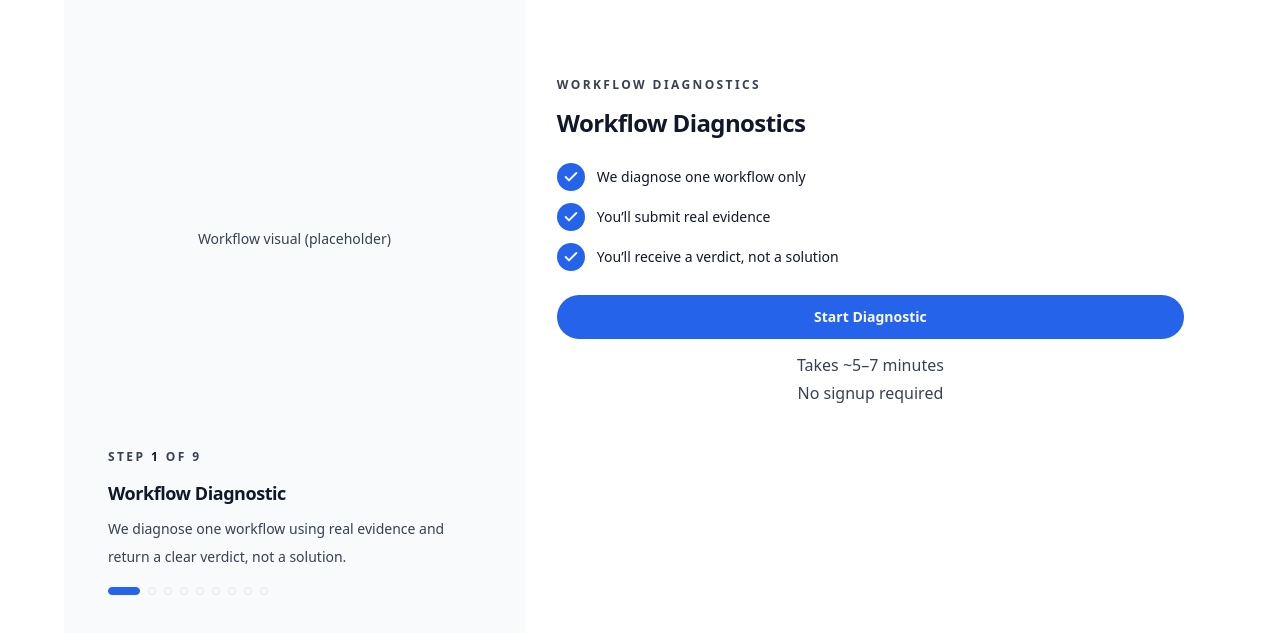
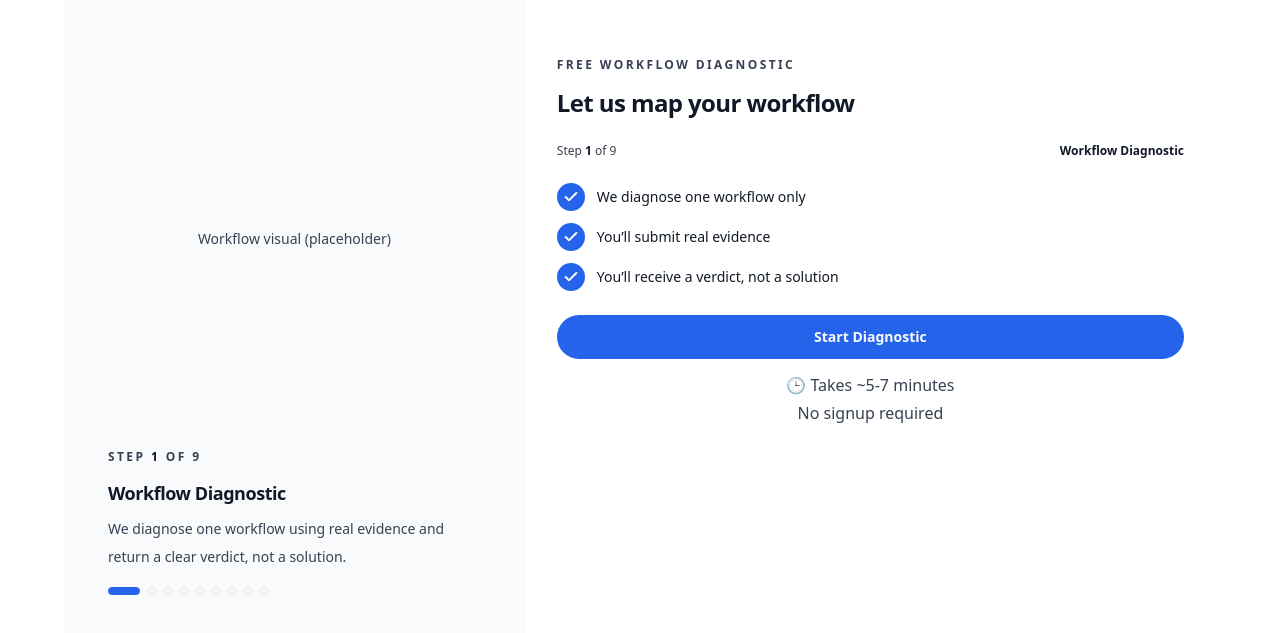
Before and after one commit to Freeman-md/freemanmadudili-ai, a Next.js app: page /audit in a window 1280 px wide. Shown: the part 161-794 px from the top of the page. Built offline with nearby package versions, Linux system fonts and the light colour scheme.

Commit message:
refactor: hide nav controls on landing step and route start via flow context

```diff
--- a/components/sections/automation-flow-section.tsx
+++ b/components/sections/automation-flow-section.tsx
@@ -111,13 +111,13 @@ export function AutomationFlowSection({ className }: AutomationFlowSectionProps)
 
             <div className="mt-6 flex flex-wrap items-center gap-3">
               <Link
-                className={cn(buttonVariants({ variant: "secondary" }))}
+                className={cn(buttonVariants({ variant: "primary" }))}
                 href="/audit"
               >
                 Get a free workflow audit
               </Link>
               <span className="text-xs text-muted-foreground">
-                🕒 Takes 5 minutes
+                🕒 Takes ~5-7 minutes
               </span>
             </div>
           </div>
--- a/components/sections/how-it-works-section.tsx
+++ /dev/null
@@ -1,33 +0,0 @@
-import { Container } from "@/components/layout/container";
-import { Section } from "@/components/layout/section";
-import { howItWorksSteps } from "@/lib/data/how-it-works-steps";
-
-export function HowItWorksSection() {
-  return (
-    <Section>
-      <Container>
-        <div>
-          <h2>How it works</h2>
-          <p className="mt-3 max-w-2xl">
-            A focused process that keeps delivery fast and predictable.
-          </p>
-        </div>
-
-        <div className="mt-10 grid gap-6 md:grid-cols-2 lg:grid-cols-4">
-          {howItWorksSteps.map((step, index) => (
-            <div
-              key={step.title}
-              className="rounded-2xl border border-border bg-card p-6"
-            >
-              <div className="flex h-10 w-10 items-center justify-center rounded-full border border-border bg-background text-sm font-semibold text-foreground">
-                {index + 1}
-              </div>
-              <h3 className="mt-4 text-lg">{step.title}</h3>
-              <p className="mt-2 text-sm">{step.description}</p>
-            </div>
-          ))}
-        </div>
-      </Container>
-    </Section>
-  );
-}
--- a/features/workflow-diagnostic/components/diagnostic-form-panel.tsx
+++ b/features/workflow-diagnostic/components/diagnostic-form-panel.tsx
@@ -27,10 +27,7 @@ export function DiagnosticFormPanel({
 
   return (
     <div className={cn("rounded-3xl bg-card p-8 place-content-center", className)}>
-      {isLandingStep ? (
-        <DiagnosticStepContent step={currentStep} />
-      ) : (
-        <>
+
           <div className="grid gap-2">
             <p className="text-xs font-semibold uppercase tracking-[0.2em] text-muted-foreground">
               Free workflow diagnostic
@@ -69,7 +66,8 @@ export function DiagnosticFormPanel({
             <DiagnosticStepContent step={currentStep} />
           </div>
 
-          <div className="mt-8 flex flex-wrap items-center justify-between gap-3">
+          {
+            !isLandingStep && <div className="mt-8 flex flex-wrap items-center justify-between gap-3">
             <Button
               variant="secondary"
               onClick={goPrevious}
@@ -81,8 +79,7 @@ export function DiagnosticFormPanel({
               Continue
             </Button>
           </div>
-        </>
-      )}
+          }
     </div>
   );
 }
--- a/features/workflow-diagnostic/components/steps/landing-step.tsx
+++ b/features/workflow-diagnostic/components/steps/landing-step.tsx
@@ -17,7 +17,7 @@ export const expectationBullets = [
     "You’ll receive a verdict, not a solution",
 ];
 
-export const landingHints = ["Takes ~5–7 minutes", "No signup required"];
+export const landingHints = ["🕒 Takes ~5-7 minutes", "No signup required"];
 
 
 export function LandingStep() {
@@ -25,15 +25,6 @@ export function LandingStep() {
 
    return (
      <div className="grid gap-6">
-        <div className="grid gap-2">
-          <p className="text-xs font-semibold uppercase tracking-[0.2em] text-muted-foreground">
-            Workflow Diagnostics
-          </p>
-          <h1 className="text-2xl font-semibold text-foreground">
-            Workflow Diagnostics
-          </h1>
-        </div>
-
         <ExpectationList items={expectationBullets} />
 
         <div className="grid gap-3">
--- a/lib/data/how-it-works-steps.ts
+++ /dev/null
@@ -1,23 +0,0 @@
-export type HowItWorksStep = {
-  title: string;
-  description: string;
-};
-
-export const howItWorksSteps: HowItWorksStep[] = [
-  {
-    title: "Audit",
-    description: "We identify where manual work is costing you time and money.",
-  },
-  {
-    title: "Build",
-    description: "I design and implement the automation system.",
-  },
-  {
-    title: "Test",
-    description: "We test with real inputs and edge cases.",
-  },
-  {
-    title: "Handover",
-    description: "You get a clear walkthrough and a working system.",
-  },
-];
```
